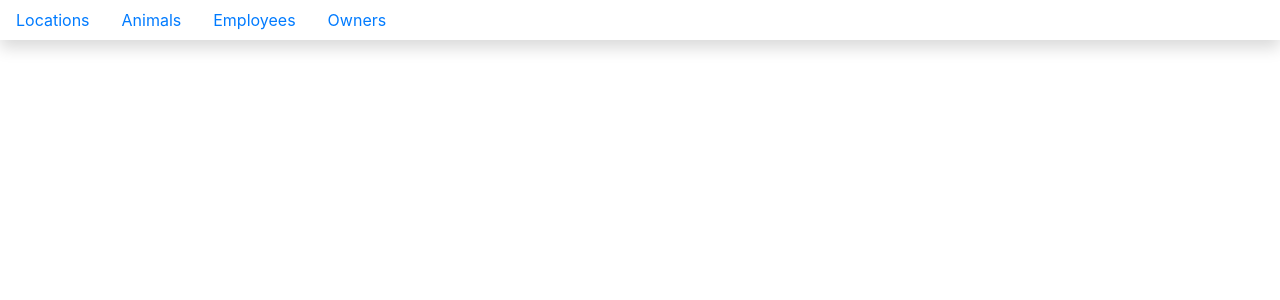
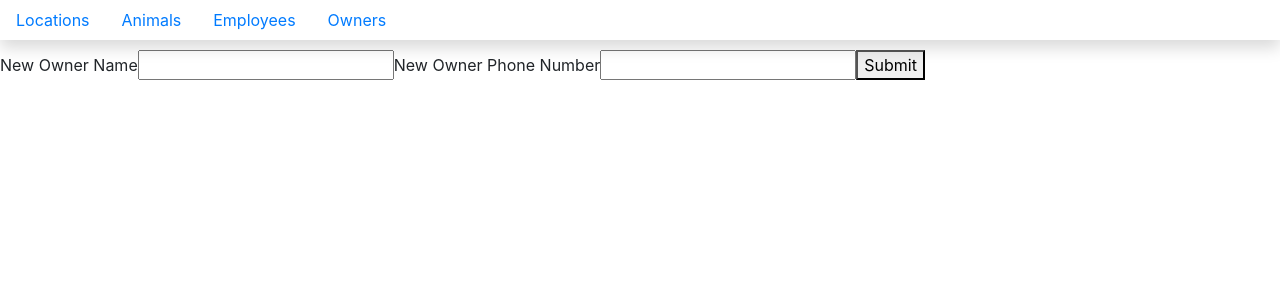
Before and after one commit to Alex-Thacker/React-Kennel-Book4Chap1-2, a React (Create React App) app: page /owners/new in a window 1280 px wide. Shown: the top 300 px of the page. Built offline with nearby package versions, Linux system fonts and the light colour scheme; no server answers.

Commit message:
forms added

```diff
--- a/src/componets/ApplicationView.js
+++ b/src/componets/ApplicationView.js
@@ -12,6 +12,8 @@ import { withRouter } from "react-router"
 import EmployeeDetail from "./employee/EmployeeDetail"
 import LocationDetail from "./location/LocationDetail"
 import AnimalDetail from "./animals/AnimalDetail"
+import EmployeeForm from "./employee/EmployeeForm"
+import OwnerForm from "./owners/OwnerForm"
 
 class ApplicationViews extends Component {
     state = {
@@ -26,11 +28,11 @@ class ApplicationViews extends Component {
 
         AnimalManager.getAll("animals")
             .then(animals => newState.animals = animals)
-        AnimalManager.getAll("employees")
+            .then(() => AnimalManager.getAll("employees"))
             .then(employees => newState.employees = employees)
-        AnimalManager.getAll("locations")
+            .then(() => AnimalManager.getAll("locations"))
             .then(locations => newState.locations = locations)
-        AnimalManager.getAll("owners")
+            .then(() => AnimalManager.getAll("owners"))
             .then(owners => newState.owners = owners)
             .then(() => this.setState(newState))
     }
@@ -40,25 +42,38 @@ class ApplicationViews extends Component {
         .then(() => fetch(`http://localhost:5002/${resource}`))
         .then(e => e.json())
         .then(obj => {
-            this.props.history.push(`/${resource}`)
-            this.setState({[resource]: obj})
+            if (resource === "locations") {
+                this.props.history.push("/")
+            } else {
+                this.props.history.push(`/${resource}`)
+            }
+            this.setState({ [resource]: obj })
+        })
+
+    addItem = (resource, object) => AnimalManager.postItem(resource, object)
+        .then(() => AnimalManager.getAll(resource))
+        .then(obj => {
+            this.setState({ [resource]: obj })
         })
 
 
     render() {
         return (
             <React.Fragment>
-                <Route exact path="/locations" render={(props) => {
+                {/* <Route exact path="/" render={(props) => {
+                    return <h1 className="contact">Hello World</h1>
+                }} /> */}
+                <Route exact path="/" render={(props) => {
                     return <LocationList locations={this.state.locations} deleteItem={this.deleteItem} />
                 }} />
                 <Route exact path="/animals" render={(props) => {
                     return <AnimalList animals={this.state.animals} deleteItem={this.deleteItem} />
                 }} />
                 <Route exact path="/employees" render={(props) => {
-                    return <EmployeeList employees={this.state.employees} deleteItem={this.deleteItem} />
+                    return <EmployeeList employees={this.state.employees} deleteItem={this.deleteItem} {...props} />
                 }} />
                 <Route exact path="/owners" render={(props) => {
-                    return <Owners owners={this.state.owners} deleteItem={this.deleteItem} />
+                    return <Owners owners={this.state.owners} deleteItem={this.deleteItem} {...props} />
                 }} />
                 <Route path="/employees/:employeeId(\d+)" render={(props) => {
                     let employee = this.state.employees.find(employee =>
@@ -69,14 +84,20 @@ class ApplicationViews extends Component {
                 <Route path="/locations/:locationId(\d+)" render={(props) => {
                     let location = this.state.locations.find(location =>
                         location.id === parseInt(props.match.params.locationId)
-                        )
+                    )
                     return <LocationDetail location={location} deleteItem={this.deleteItem} />
                 }} />
                 <Route path="/animals/:animalId(\d+)" render={(props) => {
                     let animal = this.state.animals.find(animal =>
                         animal.id === parseInt(props.match.params.animalId)
-                        )
+                    )
                     return <AnimalDetail animal={animal} deleteItem={this.deleteItem} />
+                }} />
+                <Route path="/employees/new" render={(props) => {
+                    return <EmployeeForm addItem={this.addItem} {...props} />
+                }} />
+                <Route path="/owners/new" render={(props) => {
+                    return <OwnerForm addItem={this.addItem} {...props} />
                 }} />
             </React.Fragment>
         )
--- /dev/null
+++ b/src/componets/employee/EmployeeForm.js
@@ -0,0 +1,36 @@
+import React, { Component } from 'react'
+
+export default class EmployeeForm extends Component {
+  state = {
+    name: ""
+  }
+
+  handleChange = event => {
+    const newState = {}
+    newState[event.target.id] = event.target.value
+    this.setState(newState)
+  }
+
+  postNewItem = event => {
+    event.preventDefault()
+
+    const object = {
+      name: this.state.name
+    }
+
+    this.props.addItem("employees", object)
+      .then(() => this.props.history.push("/employees"))
+  }
+
+  render() {
+    return (
+      <React.Fragment>
+        <form className="contact">
+          <label>New Employee Name</label>
+          <input type="text" onChange={this.handleChange} id="name" />
+          <button type="submit" onClick={this.postNewItem}>Submit</button>
+        </form>
+      </React.Fragment>
+    )
+  }
+}
--- a/src/componets/employee/EmployeeList.js
+++ b/src/componets/employee/EmployeeList.js
@@ -31,9 +31,11 @@ class EmployeeList extends Component {
                                 onClick={() => this.props.deleteItem("employees", employee.id)}
                                 className="card-link">Delete</button>
                             <Link to={`/employees/${employee.id}`}>Detail</Link>
+
                         </div>
                     )
                 }
+                <button onClick={() => this.props.history.push("/employees/new")}>Add New</button>
             </section>
         )
     }
--- a/src/componets/nav/NavBar.js
+++ b/src/componets/nav/NavBar.js
@@ -9,7 +9,7 @@ export default class NavBar extends Component {
             <nav className="navbar navbar-light fixed-top light-blue flex-md-nowrap p-0 shadow">
                 <ul className="nav nav-pills">
                     <li className="nav-item">
-                        <Link className="nav-link" to="/locations">Locations</Link>
+                        <Link className="nav-link" to="/">Locations</Link>
                     </li>
                     <li className="nav-item">
                         <Link className="nav-link" to="/animals">Animals</Link>
--- /dev/null
+++ b/src/componets/owners/OwnerForm.js
@@ -0,0 +1,42 @@
+import React, { Component } from 'react'
+
+export default class OwnerForm extends Component {
+    state = {
+        phoneNumber: "",
+        name: ""
+    }
+
+    handleChange = event => {
+        let newState = {}
+        newState[event.target.id] = event.target.value
+        this.setState(newState)
+    }
+
+    postNewItem = event => {
+        event.preventDefault()
+
+        const object = {
+            phoneNumber: this.state.phoneNumber,
+            name: this.state.name
+        }
+
+        this.props.addItem("owners", object)
+            .then(() => this.props.history.push("/owners"))
+    }
+
+    render() {
+        return (
+            <React.Fragment>
+
+                <form className="contact">
+                    <label>New Owner Name</label>
+                    <input type="text" onChange={this.handleChange} id="name" />
+                    <label>New Owner Phone Number</label>
+                    <input type="text" onChange={this.handleChange} id="phoneNumber" />
+                    <button type="submit" onClick={this.postNewItem}>Submit</button>
+                </form>
+
+            </React.Fragment>
+        )
+    }
+}
--- a/src/componets/owners/Owners.js
+++ b/src/componets/owners/Owners.js
@@ -11,17 +11,18 @@ export default class Owners extends Component {
             <div key={owner.id} className="card">
               <div className="card-body">
                 <h4>{owner.name}</h4>
-                <h5 className="card-title">{owner.phoneNumber}
-                <img src={nic} className="icon--dog" alt="dog icon" />
-                  <button
-                    onClick={() => this.props.deleteItem("owners", owner.id)}
-                    className="card-link">Delete</button></h5>
+                <h5 className="card-title">
+                  {owner.phoneNumber}
+                  <img src={nic} className="icon--dog" alt="dog icon" />
+                  <button onClick={() => this.props.deleteItem("owners", owner.id)} className="card-link">Delete</button>
+
+                </h5>
 
               </div>
             </div>
           )
         }
-
+        <button onClick={() => this.props.history.push("/owners/new")}>Add New</button>
       </section>
     )
   }
--- a/src/modules/AnimalManager.js
+++ b/src/modules/AnimalManager.js
@@ -12,5 +12,14 @@ export default {
         method: "DELETE"
     })
     .then(e => e.json())
+  },
+  postItem(resource, object) {
+    return fetch(`${remoteURL}/${resource}`, {
+      method: "POST",
+      headers: {
+        "Content-Type": "application/json"
+      },
+      body: JSON.stringify(object)
+    }).then(data => data.json())
   }
 }
```
Also changed, not shown: api/kennel.json (+14 -0 lines).
